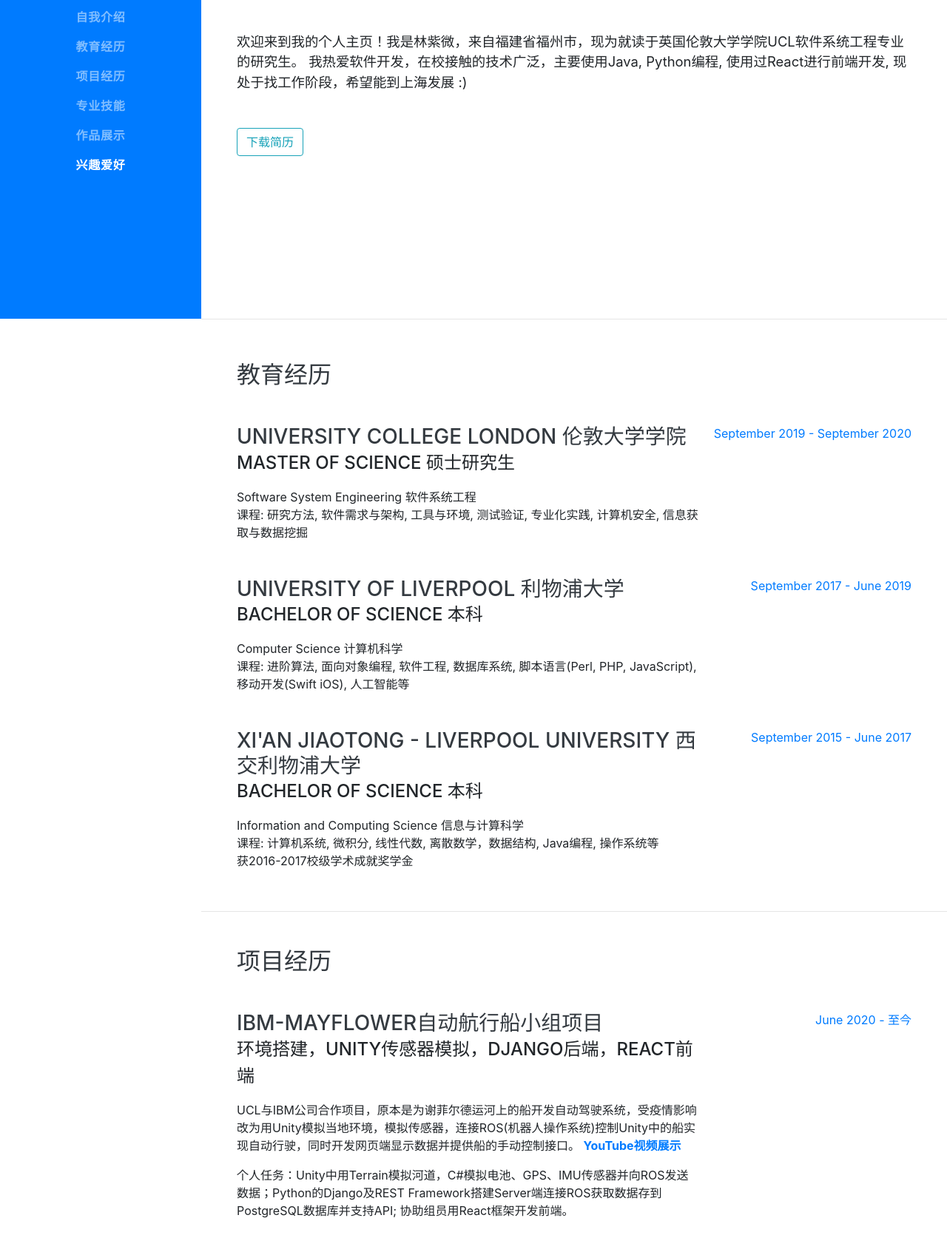
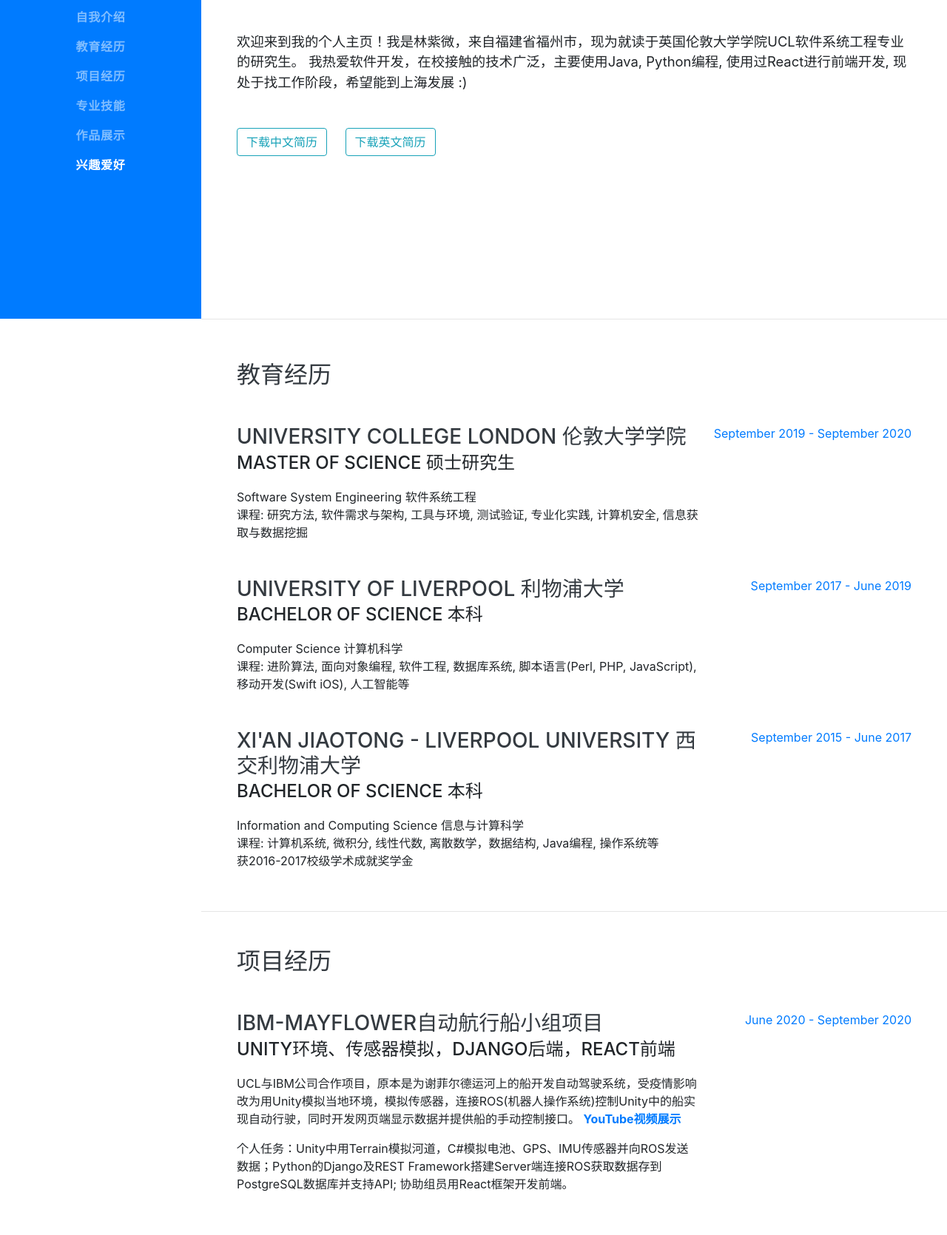
Before and after one commit to AtonalStar/AtonalStar.github.io, a website with bundled scripts: page index.html in a window 1280 px wide. Shown: the part 369-2039 px from the top of the page at 74% size. Built offline with nearby package versions, Linux system fonts and the light colour scheme; a web font is replaced by a local one.

Commit message:
update and add English CV

```diff
--- a/css/resume.css
+++ b/css/resume.css
@@ -24,18 +24,18 @@ h4,
 h5,
 h6 {
   font-family: 'Saira Extra Condensed', -apple-system, BlinkMacSystemFont, 'Segoe UI', Roboto, 'Helvetica Neue', Arial, sans-serif, 'Apple Color Emoji', 'Segoe UI Emoji', 'Segoe UI Symbol', 'Noto Color Emoji';
-  font-weight: 700;
+  font-weight: 600;
   text-transform: uppercase;
   color: #343a40;
 }
 
 h1 {
-  font-size: 5rem;
+  font-size: 4.5rem;
   line-height: 4.5rem;
 }
 
 h2 {
-  font-size: 3.5rem;
+  font-size: 2.8rem;
 }
 
 h3 {
@@ -174,3 +174,7 @@ a {
 a:hover, a:focus, a:active {
   color: #44318D;
 }
+
+#en_cv{
+  margin-left: 20px;
+}
--- a/index.html
+++ b/index.html
@@ -94,7 +94,8 @@
         </div>
         <p class="lead mb-5">欢迎来到我的个人主页！我是林紫微，来自福建省福州市，现为就读于英国伦敦大学学院UCL软件系统工程专业的研究生。 我热爱软件开发，在校接触的技术广泛，主要使用Java, Python编程, 使用过React进行前端开发, 现处于找工作阶段，希望能到上海发展 :) </p>
         <div class="download-button">
-          <a class="btn btn-outline-info" href="src/林紫微_简历.pdf" download="林紫微_简历.pdf">下载简历</a>
+          <a class="btn btn-outline-info" href="src/林紫微_简历.pdf" download="林紫微_简历.pdf">下载中文简历</a>
+          <a class="btn btn-outline-info" id="en_cv" href="src/Ziwei_CV.pdf" download="Ziwei_CV.pdf">下载英文简历</a>
         </div>
       </div>
     </section>
@@ -153,12 +154,12 @@
         <div class="resume-item d-flex flex-column flex-md-row justify-content-between mb-5">
           <div class="resume-content">
             <h3 class="mb-0">IBM-MayFlower自动航行船小组项目</h3>
-            <div class="subheading mb-3">环境搭建，Unity传感器模拟，Django后端，React前端</div>
+            <div class="subheading mb-3">Unity环境、传感器模拟，Django后端，React前端</div>
               <p>UCL与IBM公司合作项目，原本是为谢菲尔德运河上的船开发自动驾驶系统，受疫情影响改为用Unity模拟当地环境，模拟传感器，连接ROS(机器人操作系统)控制Unity中的船实现自动行驶，同时开发网页端显示数据并提供船的手动控制接口。 <a href= "https://youtu.be/9YMRUbnovlE"><b>YouTube视频展示</b></a></p>
               <p>个人任务：Unity中用Terrain模拟河道，C#模拟电池、GPS、IMU传感器并向ROS发送数据；Python的Django及REST Framework搭建Server端连接ROS获取数据存到PostgreSQL数据库并支持API; 协助组员用React框架开发前端。</p>
           </div>
           <div class="resume-date text-md-right">
-            <span class="text-primary">June 2020 - 至今</span>
+            <span class="text-primary">June 2020 - September 2020</span>
           </div>
         </div>
 
```
Also changed, not shown: 4 other files.
